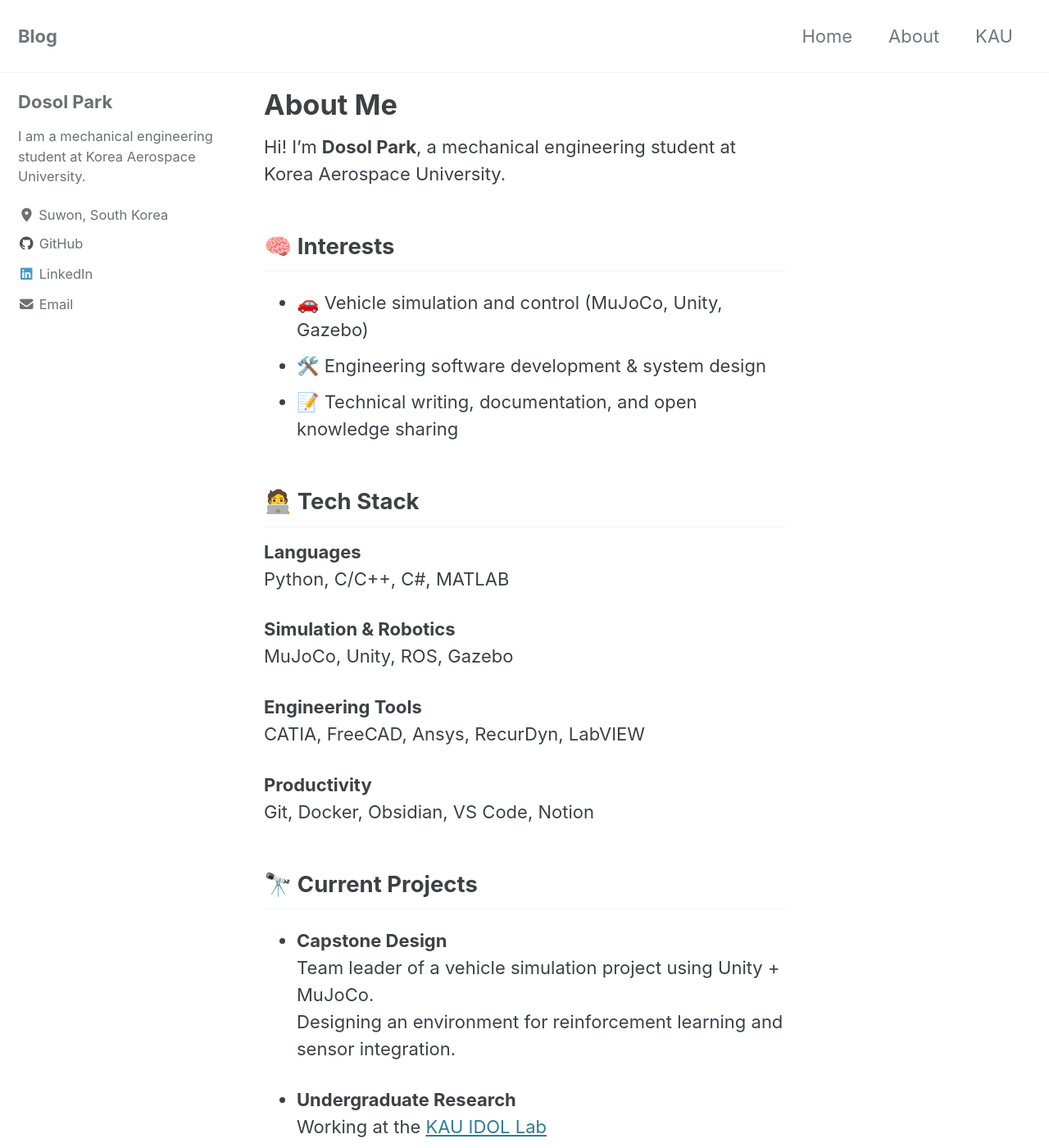
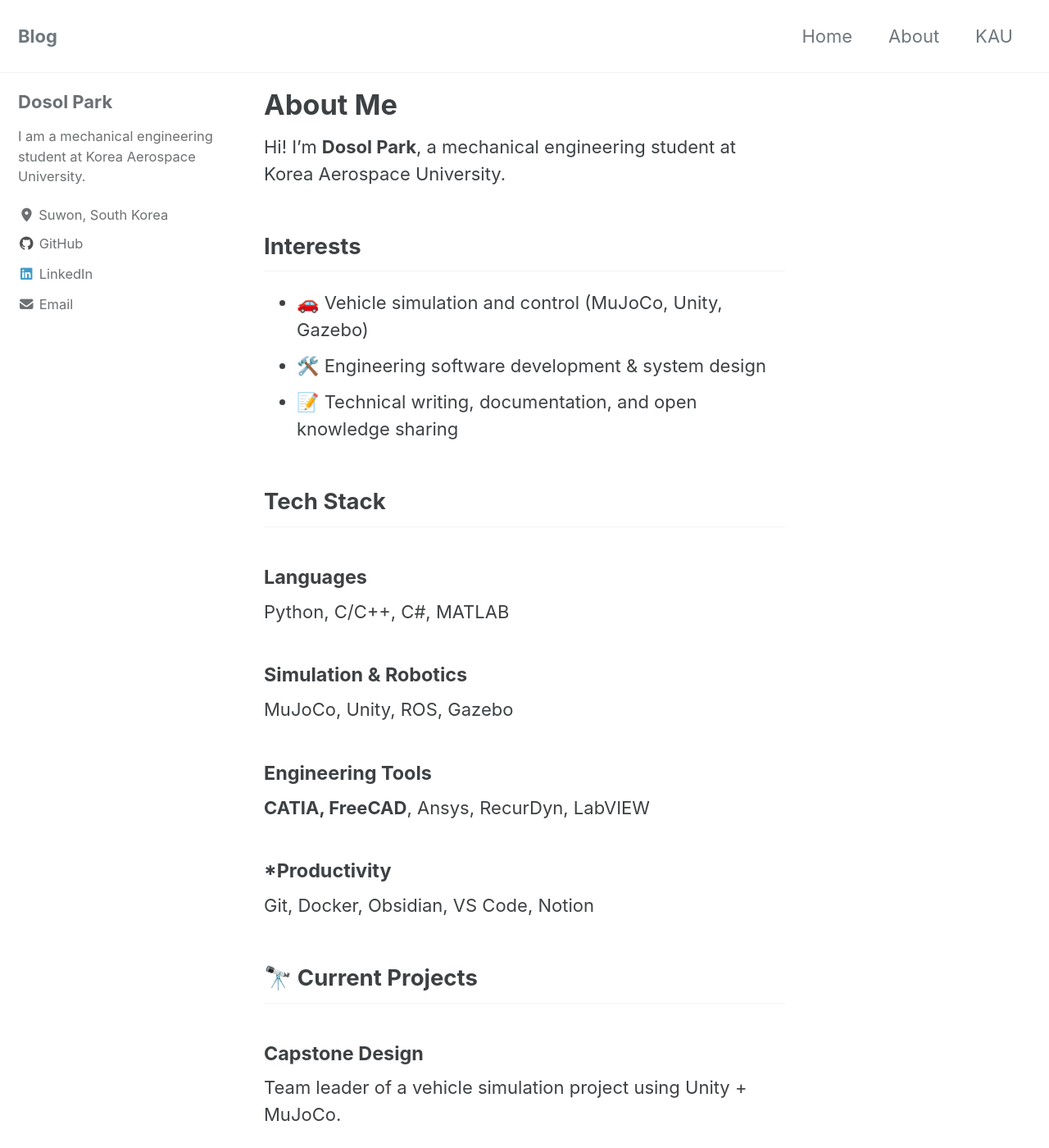
Before and after one commit to parkdosol/parkdosol.github.io, a Jekyll site: the page built from _pages/about.md, in a window 1280 px wide and 1400 px high. Shown: the whole window at 82% size. Built offline with Jekyll 4.4.1, drawn with Linux system fonts in a browser that asks for light colours; cached includes are drawn as plain includes; some of the changed text lies outside the part shown.

Commit message:
About, KAU 페이지 내용 일부 수정

```diff
--- a/_pages/about.md
+++ b/_pages/about.md
@@ -7,41 +7,36 @@
 
 Hi! I'm **Dosol Park**, a mechanical engineering student at Korea Aerospace University.
 
-## 🧠 Interests
+## Interests
 - 🚗 Vehicle simulation and control (MuJoCo, Unity, Gazebo)
 - 🛠️ Engineering software development & system design
 - 📝 Technical writing, documentation, and open knowledge sharing
 
-## 🧑‍💻 Tech Stack
+## Tech Stack
 
-**Languages**
+#### Languages
 Python, C/C++, C#, MATLAB
 
-**Simulation & Robotics**
+#### Simulation & Robotics
 MuJoCo, Unity, ROS, Gazebo
 
-**Engineering Tools**
-CATIA, FreeCAD, Ansys, RecurDyn, LabVIEW
+#### Engineering Tools
+**CATIA, FreeCAD**, Ansys, RecurDyn, LabVIEW
 
-**Productivity**
+#### *Productivity
 Git, Docker, Obsidian, VS Code, Notion
 
 ## 🔭 Current Projects
 
-- **Capstone Design**
+#### Capstone Design
   Team leader of a vehicle simulation project using Unity + MuJoCo.
-  Designing an environment for reinforcement learning and sensor integration.
 
-- **Undergraduate Research**
+#### Undergraduate Research
   Working at the [KAU IDOL Lab](http://idol.kau.ac.kr/)
 
-- **LG Aimers**
-    _Details to be updated._
-
-- **F-16 AI Competition**
+#### F-16 AI Competition
   Developing autonomous driving algorithms for AI pilot simulation.
 
 ## 📫 Contact
-
 - GitHub: [@parkdosol](https://github.com/parkdosol)
 - Email: parkdosol1@gmail.com
```
Also changed, not shown: _pages/KAU.md (+4 -1 lines), _pages/kau/mechanical-element-design.md (+1 -1 lines).
